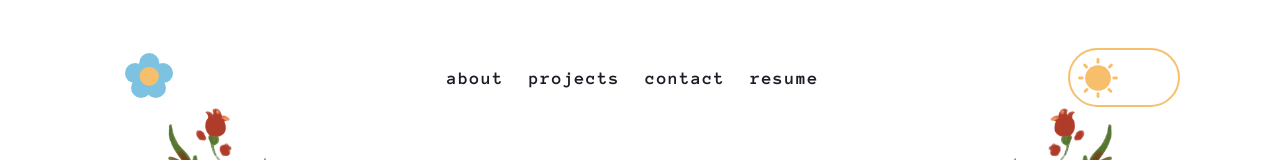
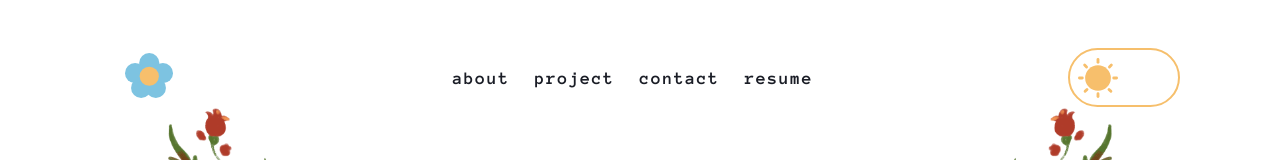
Before and after one commit to Ceciceciceci/myapp, a React (Create React App) app: page / in a window 1280 px wide. Shown: the top 160 px of the page. Built offline with nearby package versions, Linux system fonts and the light colour scheme; a web font is replaced by a local one.

Commit message:
Update navigation links

```diff
--- a/src/App.js
+++ b/src/App.js
@@ -35,7 +35,7 @@ export default function App () {
     },
     {
       id: 2,
-      key: 'projects',
+      key: 'project',
       link: '/project'
     },
     {
--- a/src/components/Header.js
+++ b/src/components/Header.js
@@ -6,17 +6,12 @@ import {Link} from 'react-router-dom';
 
 export default function Header ({navigation, theme, toggleTheme, setActiveState, activeState}){
 
-    const handleClick = (e, i) => {
-        setActiveState(true)
-    }
-
     const headerList = navigation.map((item, i) => {
         return (<li>
                     <a className={activeState ? "selected" : ""}
                         key={item.key}
-                        id={`#${item.key}`}
+                        id={item.key}
                         href={item.link}
-                        onClick={(event) => handleClick(event, item.id)}
                     >
                         {item.key}
                     </a>
```
